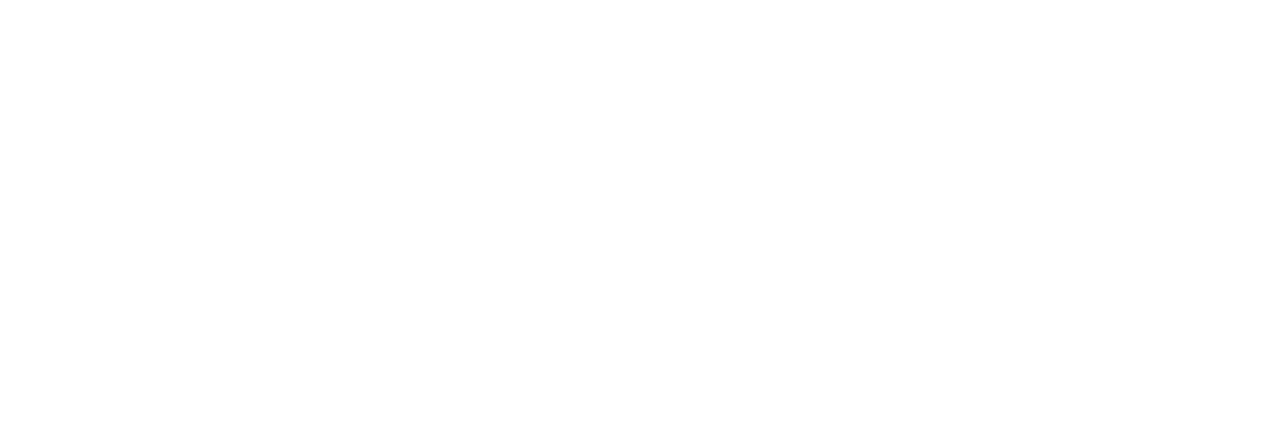
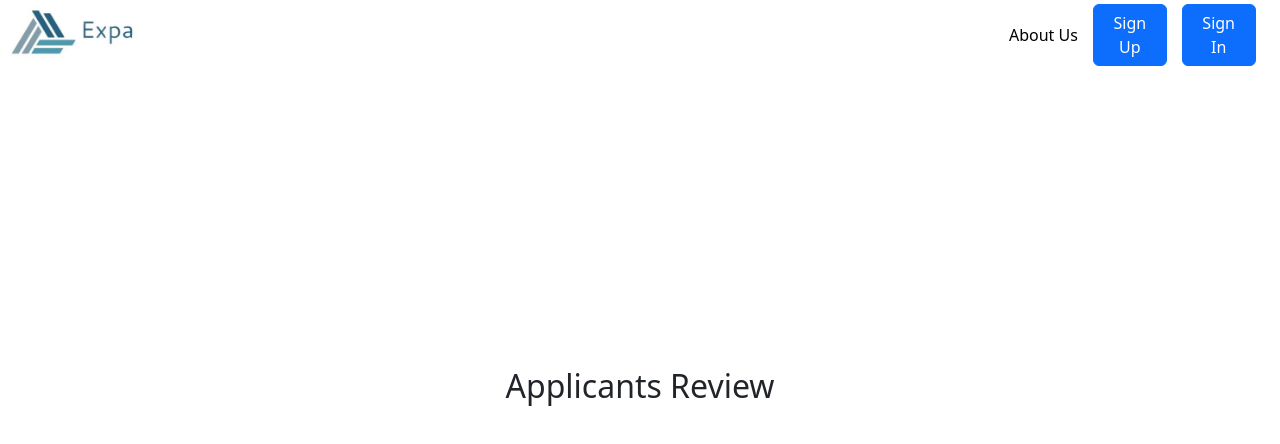
Before and after one commit to mohamedsaber122/Expa-Project, a React (Create React App) app: page /applicants-review in a window 1280 px wide. Before the commit this address had no page. Shown: the top 444 px of the page. Built offline with nearby package versions, Linux system fonts and the light colour scheme; no server answers.

Commit message:
adding-review

```diff
--- a/src/App.js
+++ b/src/App.js
@@ -10,6 +10,7 @@ import SignUp from "./Components/Sign up/SignUp";
 import SignIn from "./Components/Sign in/SignIn";
 import ProjectDetails from "./Components/Project details/ProjectDetails";
 import Applicants from "./Components/Applicants/Applicants";
+import ApplicantsReview from "./Components/Applicants/ApplicantsReview";
 
 function App() {
   return (
@@ -20,11 +21,13 @@ function App() {
           element={
             <>
               <Body />
+              {/* <ApplicantsReview /> */}
             </>
           }
         />
         <Route path="/sign-in" element={<SignIn />} />
         <Route path="/applicants" element={<Applicants />} />
+        <Route path="/applicants-review" element={<ApplicantsReview />} />
         <Route path="/projects" element={<ProjectDetails />} />
         <Route path="/projects-main" element={<Volanter />} />
         <Route path="/about" element={<CreateProject />} />
--- a/src/Components/Applicants/Applicants.js
+++ b/src/Components/Applicants/Applicants.js
@@ -29,7 +29,12 @@ const Applicants = () => {
                   className="far fa-address-book"
                   style={{ fontSize: "23px" }}
                 ></i>{" "}
-                <span>Applicants</span>
+                <Link
+                  style={{ textDecoration: "none", color: "black" }}
+                  to="/applicants-review"
+                >
+                  <span>Applicants</span>
+                </Link>
               </div>
               <div className="applicants-data">
                 <i class="gg-add-r"></i>
--- /dev/null
+++ b/src/Components/Applicants/ApplicantsReview.css
@@ -0,0 +1,15 @@
+.review-main {
+  min-height: 80vh;
+  display: flex;
+  flex-direction: column;
+  justify-content: center;
+  align-items: center;
+}
+
+.review-items {
+  width: 80%;
+  display: flex;
+  flex-direction: column;
+  justify-content: flex-start;
+  align-items: center;
+}
--- /dev/null
+++ b/src/Components/Applicants/ApplicantsReview.js
@@ -0,0 +1,28 @@
+import axios from "axios";
+import React, { useEffect, useState } from "react";
+import NavBar from "../Landing Page/NavBar";
+import "./ApplicantsReview.css";
+const ApplicantsReview = () => {
+  const [data, setData] = useState();
+  useEffect(() => {
+    axios
+      .post("https://expa-server.onrender.com/getUser", {})
+      .then((response) => {
+        console.log(response);
+        setData(response.data);
+        console.log(data);
+      })
+      .catch((err) => console.log(err));
+  }, []);
+  return (
+    <div>
+      <NavBar />
+      <div className="review-main">
+        <h2>Applicants Review</h2>
+        <div className="review-items"></div>
+      </div>
+    </div>
+  );
+};
+
+export default ApplicantsReview;
--- a/src/Components/Landing Page/Body.js
+++ b/src/Components/Landing Page/Body.js
@@ -18,10 +18,15 @@ const Body = () => {
           </p>
         </div>
         <div className="right-content">
-          <a href="#">Sign In</a>
-          <Button className="main-button">Login With Facebook </Button>
-          <a href="#">Sign Up with email</a>
-          <Button className="main-button">Donate </Button>
+          <Link to="/sign-in">
+            {" "}
+            <a href="#">Sign In</a>{" "}
+          </Link>
+          <Link to="/sign-up">
+            {" "}
+            <a href="#">Sign Up with email</a>{" "}
+          </Link>
+          <Button className="main-button">Donate</Button>
         </div>
       </div>
     </div>
--- a/src/Components/Sign in/SignIn.js
+++ b/src/Components/Sign in/SignIn.js
@@ -23,7 +23,6 @@ const SignIn = () => {
         } else {
           navigate("/projects-main");
         }
-        alert("User not found");
       })
       .catch((err) => console.log(err));
   };
```
Also changed, not shown: src/Components/Applicants/ReviewItem.js (added, +11 -0 lines), src/Components/Applicants/ReviewItem.css (added).
